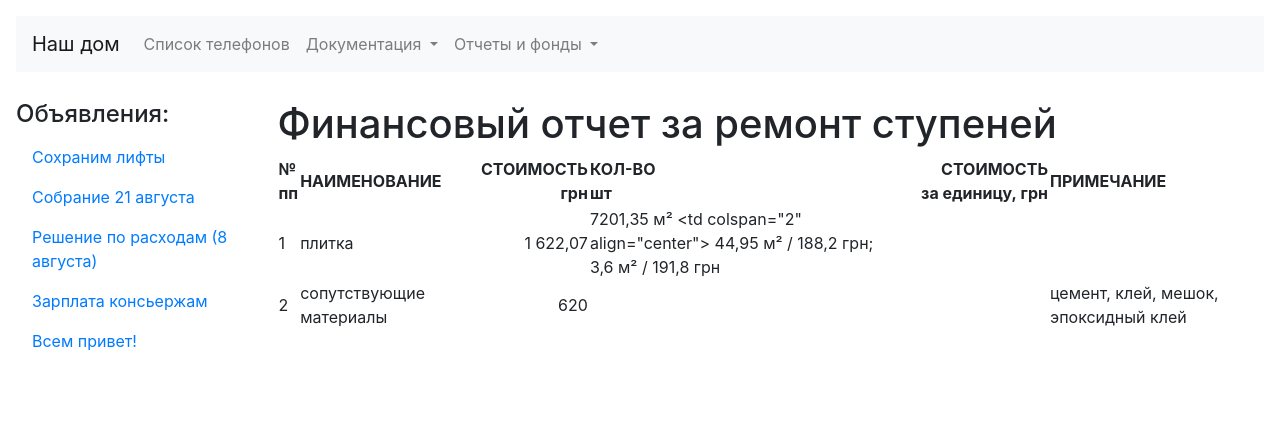
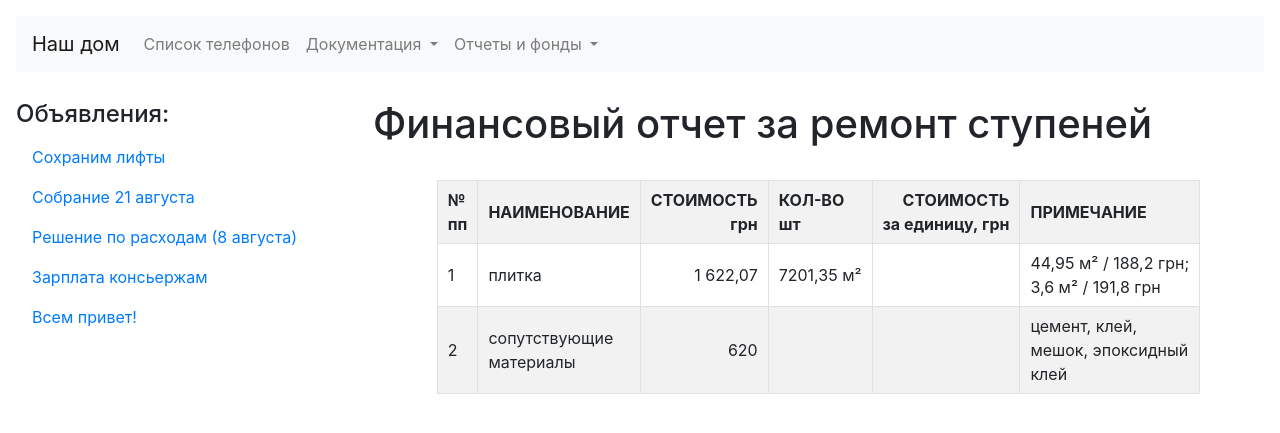
Before and after one commit to heroes-kiev/16b, a Jekyll site: the page built from _money/financial-report-for-the-repair-of-steps.md, in a window 1280 px wide. Shown: the top 433 px of the page. Built offline with Jekyll 4.4.1, drawn with Linux system fonts in a browser that asks for light colours; part of the change alters nothing that is shown.

Commit message:
fix table

```diff
--- a/_money/financial-report-for-the-repair-of-steps.md
+++ b/_money/financial-report-for-the-repair-of-steps.md
@@ -5,11 +5,26 @@ sign_date: 2018-08-19
 published: true
 ---
 
+<style>
+table {
+    max-width: 600px;
+    margin: 2em auto 1em;
+}
+td, th {
+    border: 1px solid #e0e0e0;
+    border-collapse: collapse;
+    padding: 7px 10px;
+}
+thead > tr, tr:nth-child(even) {
+    background-color: #f2f2f2;
+}
+</style>
+
 # Финансовый отчет за ремонт ступеней
 
 №<br>пп | НАИМЕНОВАНИЕ | СТОИМОСТЬ<br>грн | КОЛ-ВО<br>шт | СТОИМОСТЬ<br>за единицу, грн | ПРИМЕЧАНИЕ
 ---|---|---:|---|---:|---
-1 | плитка | 1 622,07 |  7201,35 м² <td colspan="2" align="center"> 44,95 м² / 188,2 грн;<br>3,6 м² / 191,8 грн
+1 | плитка | 1 622,07 |  7201,35 м² | | 44,95 м² / 188,2 грн;<br>3,6 м² / 191,8 грн
 2 | сопутствующие материалы | 620 | | | цемент, клей, мешок, эпоксидный клей
 
 <!-- 3 работа 3 000 демонтаж, укладка
```
